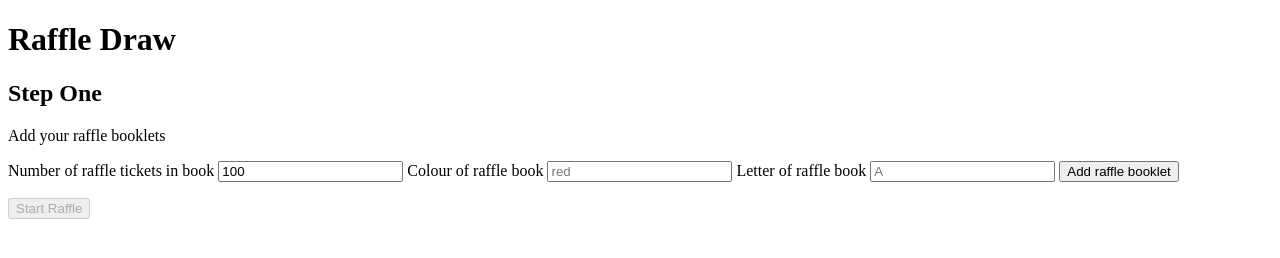
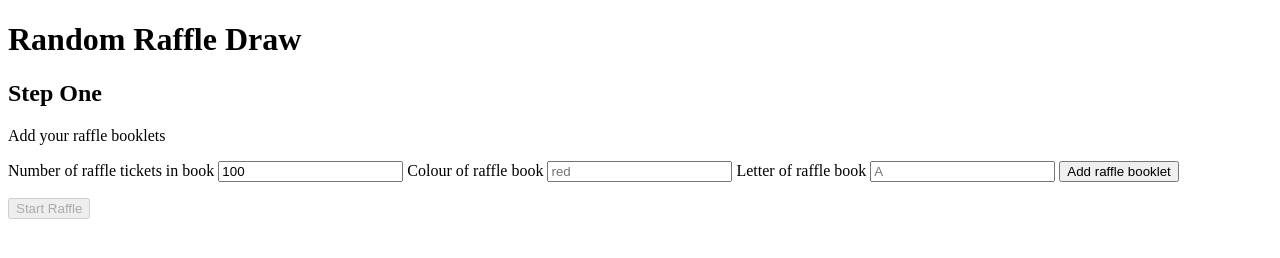
Before and after one commit to publicarray/raffle, a website: page index.html in a window 1280 px wide. Drawn offline with Linux system fonts and the light colour scheme.

Commit message:
Update title

```diff
--- a/index.html
+++ b/index.html
@@ -1,10 +1,10 @@
 <!DOCTYPE html>
 <html>
 <head>
-    <title>Raffle Draw</title>
+    <title>Random Raffle Draw</title>
 </head>
 <body>
-<h1>Raffle Draw</h1>
+<h1>Random Raffle Draw</h1>
 <!-- <p>This is all generated using a Worker</p> -->
 <div id="stepOne">
     <h2>Step One</h2>
```
